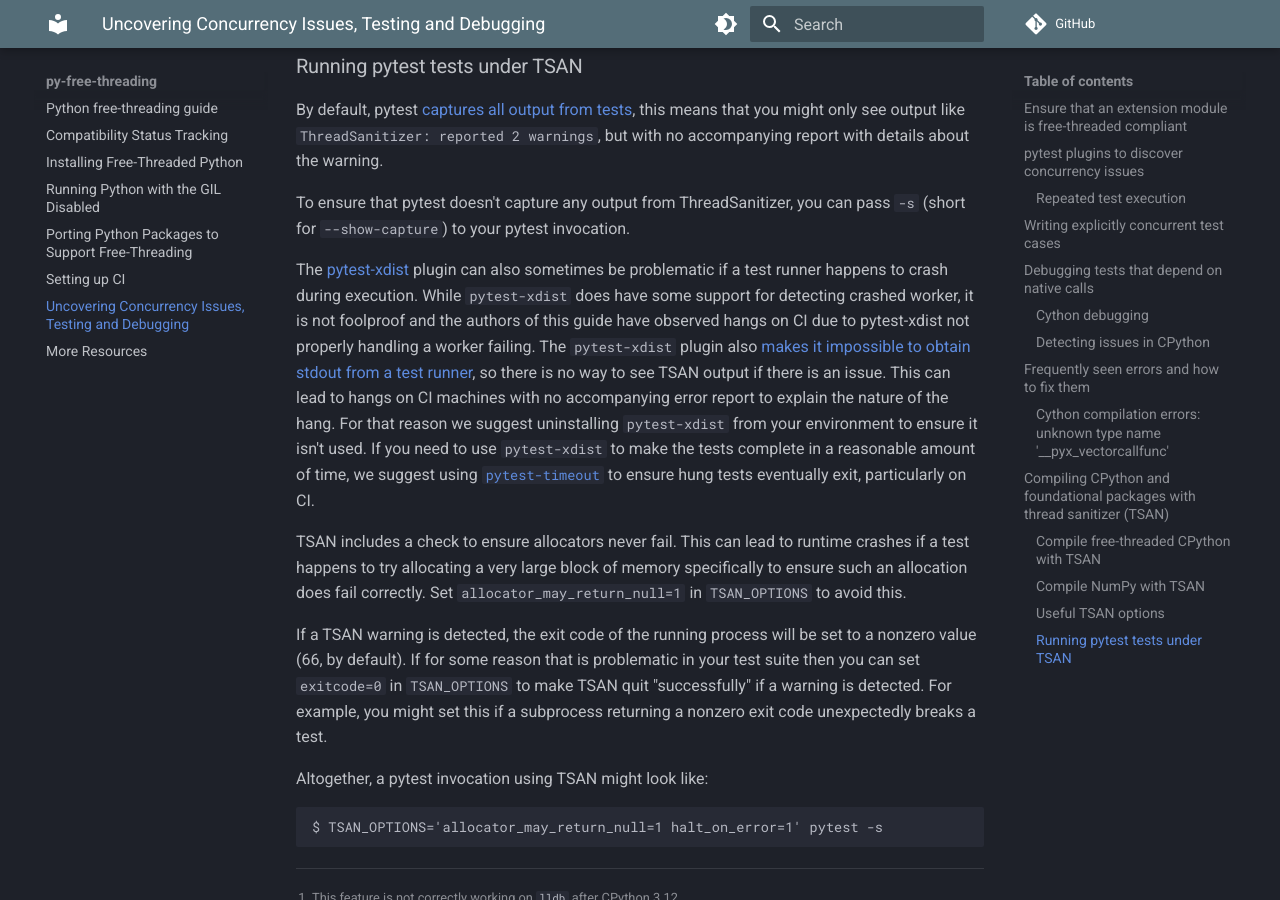
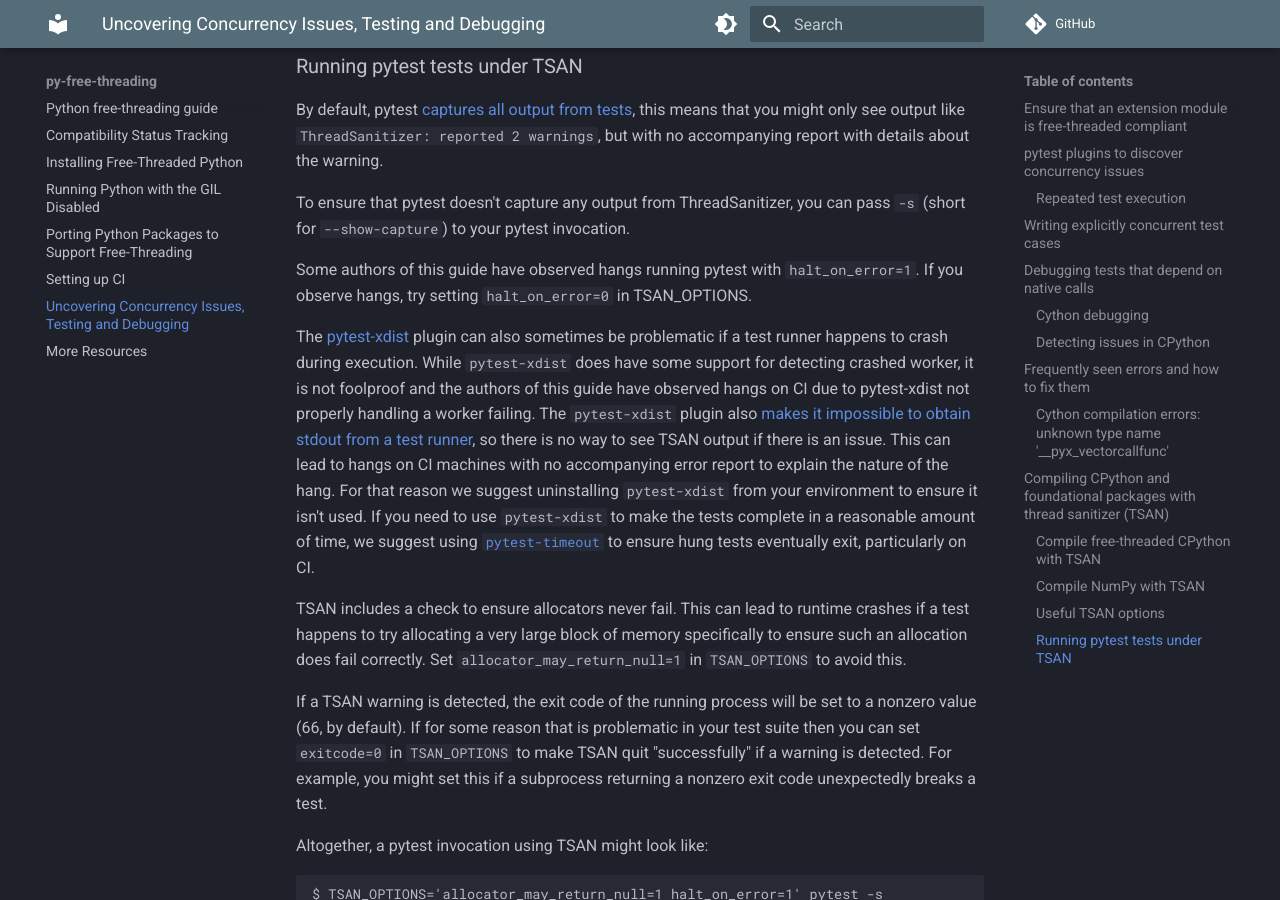
Before and after one commit to Quansight-Labs/free-threaded-compatibility, an MkDocs documentation site: the page built from docs/debugging.md, in a window 1280 px wide and 900 px high, scrolled down 6229 px. Built offline with MkDocs 1.6.1 and Material for MkDocs 9.7.7, drawn with Linux system fonts in a browser that asks for light colours; comment, search, counter and statistics services are not loaded.

Commit message:
mention hangs due to halt_on_error under pytest

```diff
--- a/docs/debugging.md
+++ b/docs/debugging.md
@@ -391,6 +391,10 @@ this means that you might only see output like `ThreadSanitizer: reported 2 warn
 To ensure that pytest doesn't capture any output from ThreadSanitizer, you can
 pass `-s` (short for `--show-capture`) to your pytest invocation.
 
+Some authors of this guide have observed hangs running pytest with
+`halt_on_error=1`. If you observe hangs, try setting `halt_on_error=0` in
+TSAN_OPTIONS.
+
 The [pytest-xdist](https://github.com/pytest-dev/pytest-xdist) plugin can also
 sometimes be problematic if a test runner happens to crash during
 execution. While `pytest-xdist` does have some support for detecting crashed
```
